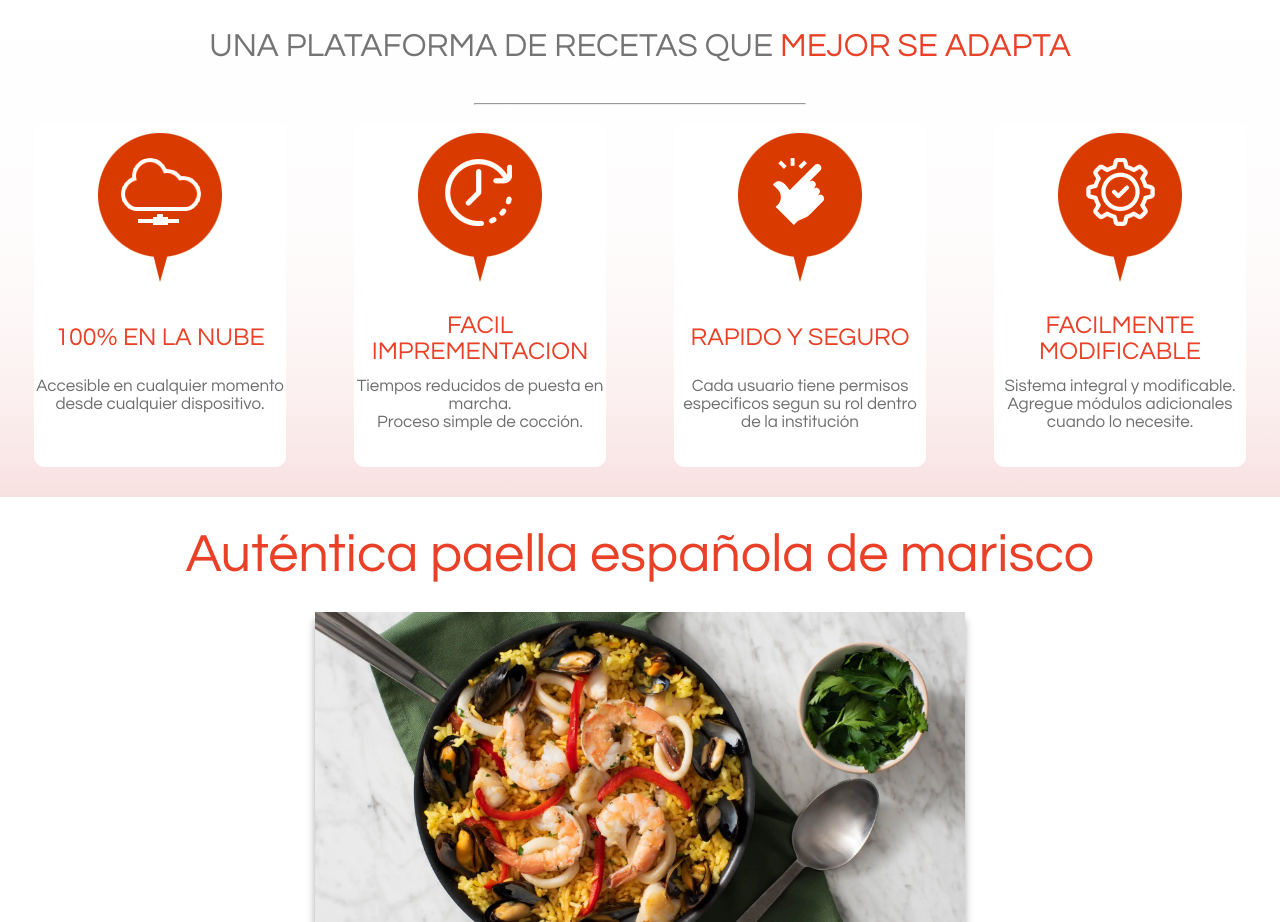
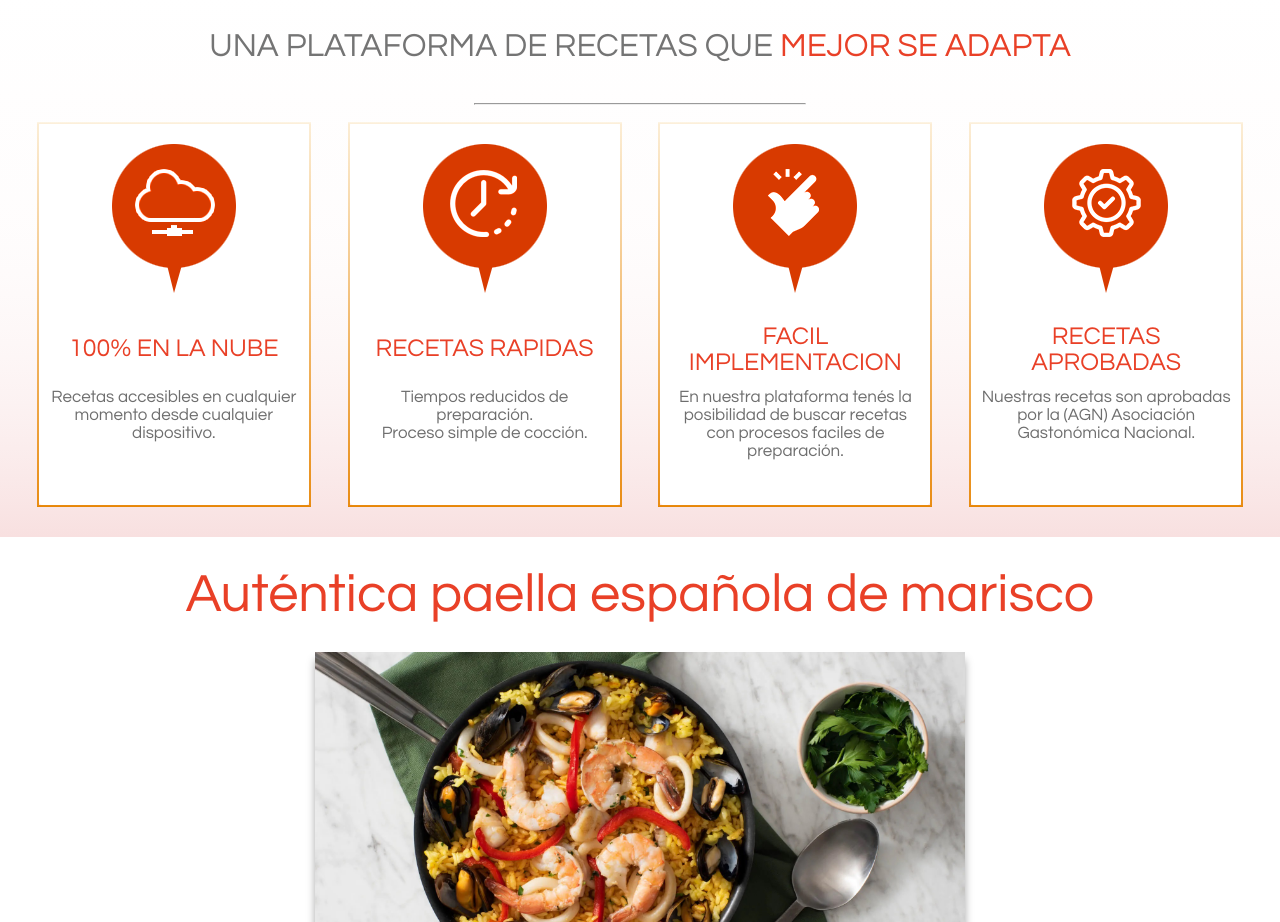
Before and after one commit to SandraOlier/Trabajo-grupal--Recetas, a plain HTML site: page index.html in a window 1280 px wide. Shown: the part 900-1822 px from the top of the page. Drawn offline with Linux system fonts and the light colour scheme; files whose address does not match are found by name.

Commit message:
agregué boton whatsapp todas las secciones, y modifiqué el index

```diff
--- a/Styles/index.css
+++ b/Styles/index.css
@@ -82,16 +82,20 @@ a:hover{
 
 .contenedor-4-items{
     display: flex;
-    justify-content: space-around;
+    justify-content: space-evenly;
     width: 100%;
 }
 
 .contenedor-item{
     border:1px solid #fff;
-    min-height: 300px;
+    min-height: 280px;
     width: 250px;
     background-color: #fff;
     border-radius: 10px;
+    border-image: linear-gradient(#fdf6e7, #e78403) 30;
+    border-width: 2px;
+    border-style: solid;
+    padding: 10px;
 }
 .contenedor-imagen-item{
     display: flex;
--- a/index.html
+++ b/index.html
@@ -49,27 +49,27 @@
                     <div class="contenedor-item">
                         <div class="contenedor-imagen-item"><img src="Images/item1.png" alt="item1"></div>
                         <div class="titulo-item">100% EN LA NUBE</div>
-                        <div class="texto-item">Accesible en cualquier momento desde cualquier dispositivo.</div>
+                        <div class="texto-item">Recetas accesibles en cualquier momento desde cualquier dispositivo.</div>
                     </div>
 
                     <div class="contenedor-item">
                         <div class="contenedor-imagen-item"><img src="Images/item2.png" alt="item1"></div>
-                        <div class="titulo-item">FACIL IMPREMENTACION</div>
-                        <div class="texto-item">Tiempos reducidos de puesta en marcha. <br>
+                        <div class="titulo-item">RECETAS RAPIDAS</div>
+                        <div class="texto-item">Tiempos reducidos de preparación. <br>
                              Proceso simple de cocción.</div>
                     </div>
 
                     <div class="contenedor-item">
                         <div class="contenedor-imagen-item"><img src="Images/item3.png" alt="item1"></div>
-                        <div class="titulo-item">RAPIDO Y SEGURO</div>
-                        <div class="texto-item">Cada usuario tiene permisos especificos segun su rol dentro de la institución</div>
+                        <div class="titulo-item">FACIL IMPLEMENTACION</div>
+                        <div class="texto-item">En nuestra plataforma tenés la posibilidad de buscar recetas con procesos faciles de preparación.</div>
                     </div>
 
                     <div class="contenedor-item">
                         <div class="contenedor-imagen-item"><img src="Images/item4.png" alt="item1"></div>
-                        <div class="titulo-item">FACILMENTE MODIFICABLE</div>
-                        <div class="texto-item">Sistema integral y modificable. <br>
-                        Agregue módulos adicionales cuando lo necesite.</div>
+                        <div class="titulo-item">RECETAS APROBADAS</div>
+                        <div class="texto-item">Nuestras recetas son aprobadas por la (AGN) Asociación Gastonómica Nacional.
+                         </div>
                     </div>
 
                 </div>
```
